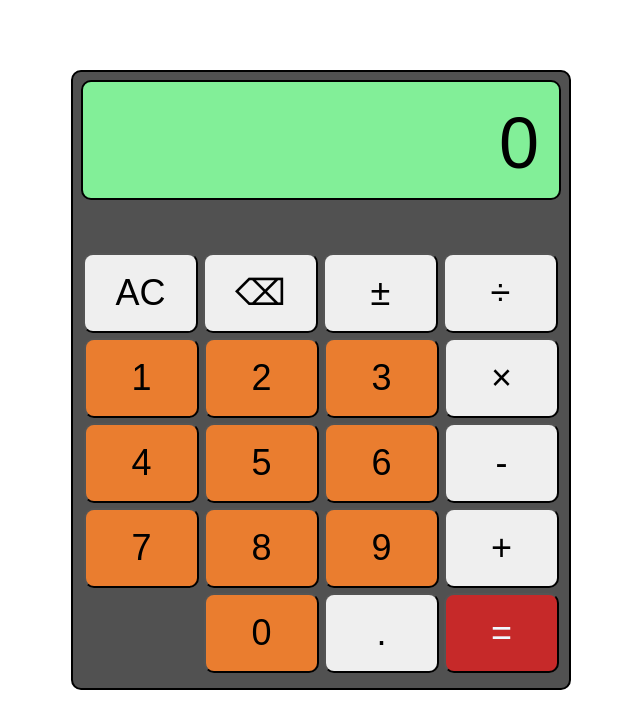
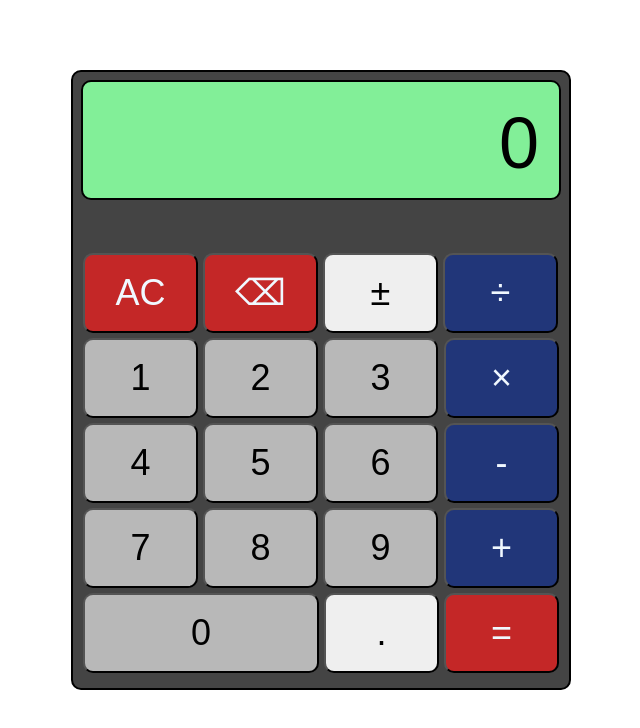
Before and after one commit to V1IRuZ/Calculator, a plain HTML site: page index.html in a window 1280 px wide. Shown: the whole page, without its empty margins (319-959 px from the left). Drawn offline with Linux system fonts and the light colour scheme; a web font is replaced by a local one.

Commit message:
Remove unnecessary code

```diff
--- a/index.html
+++ b/index.html
@@ -20,6 +20,7 @@
         </div>
         <div class="button-pad">
             <div class="num-pad">
+                <div class="nums">
                     <button class="numbers" id="1">1</button>
                     <button class="numbers" id="2">2</button>
                     <button class="numbers" id="3">3</button>
@@ -29,8 +30,11 @@
                     <button class="numbers" id="7">7</button>
                     <button class="numbers" id="8">8</button>
                     <button class="numbers" id="9">9</button>
-                <button class="numbers" id="0">0</button>
+                </div>
+                <div class="bottom-row">
+                    <button class="numbers" style="flex: 2;" id="0">0</button>
                     <button class="decimal" id=".">.</button>
+                </div>
             </div>
             <div class="opr-pad">
                 <button class="operators" id="*">&times</button>
--- a/styles.css
+++ b/styles.css
@@ -7,9 +7,6 @@
 body {
     font-family: sans-serif;
     display: flex;
-    flex-direction: column;
-    align-items: center;
-    gap: 20px;
     justify-content: center;
     margin: 20px;
 }
@@ -18,16 +15,12 @@ body {
     display: flex;
     flex-direction: column;
     gap: 40px;
-    background-color: #383838df;
+    background-color: #2a2a2adf;
     border-radius: 10px;
     height: 620px;
     width: 500px;
     border: 2px solid black;
     margin: 50px;
-}
-
-.container {
-    padding-bottom: 5px;
 }
 
 .display {
@@ -42,8 +35,6 @@ body {
     border: 2px solid black;
     padding: 20px;
     margin: 8px;
-
-
 }
 
 button {
@@ -60,6 +51,16 @@ button {
     padding: 5px 10px;
 }
 
+#clear {
+    color: aliceblue;
+    background-color: #de2222d5;
+}
+
+#backspace {
+    color: aliceblue;
+    background-color: #de2222d5;
+}
+
 .button-pad {
     display: flex;
     gap: 5px;
@@ -68,18 +69,25 @@ button {
 
 .num-pad {
     padding-left: 10px;
-    justify-content: right;
+    display: flex;
+    flex-direction: column;
+    gap: 5px;
+}
+
+.nums {
     display: flex;
     flex-wrap: wrap;
     gap: 5px;
 }
 
 .numbers {
-    background-color: #ea7d2f;
+    background-color: #c9c9c9de;
 }
 
-button#0.numbers {
-    width: 230px;
+.bottom-row {
+    display: flex;
+    gap: 5px
+
 }
 
 .opr-pad {
@@ -89,6 +97,11 @@ button#0.numbers {
     margin-right: 10px;
 }
 
+.operators {
+    background-color: #0a2d9e96;
+    color: aliceblue;
+}
+
 button.calculate {
     color: aliceblue;
     background-color: #de2222d5;
```
Lines whose indentation alone changed are shown as unchanged.
